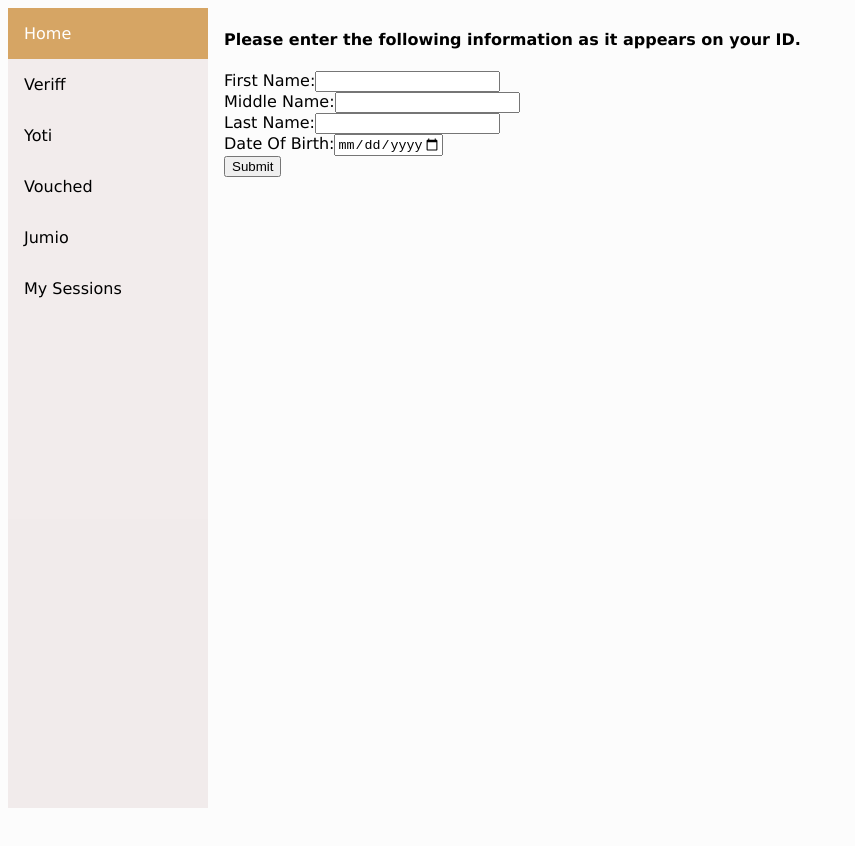
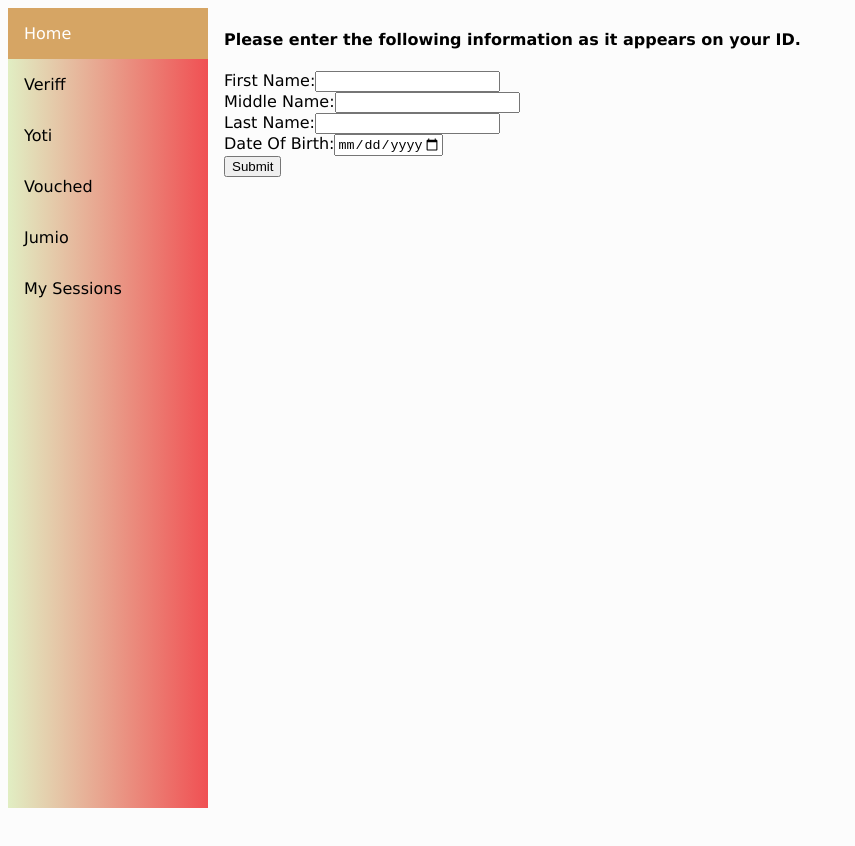
Before and after one commit to fergmac/oneid-evaluation, a Next.js app: page / in a window 1280 px wide. Shown: the top 846 px of the page, without its empty margins (0-855 px from the left). Built offline with nearby package versions, Linux system fonts and the light colour scheme.

Commit message:
Change the gradient

```diff
--- a/styles/globals.css
+++ b/styles/globals.css
@@ -110,7 +110,7 @@ button#vouched-button:focus {
   margin: 0;
   padding: 0;
   width: 200px;
-  background-color: #ebe1e198;
+  background: linear-gradient(to right, #e1eec3, #f05053);
   position: fixed;
   height: 100%;
   overflow: auto;
@@ -135,6 +135,7 @@ button#vouched-button:focus {
   background-color: #555;
   color: white;
 }
+
 
 /* Page content.
 The value of the margin-left property should match the value of the sidebar's width property */
```
